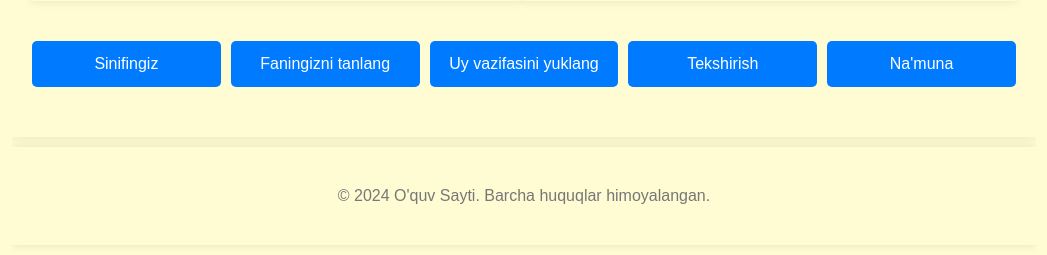
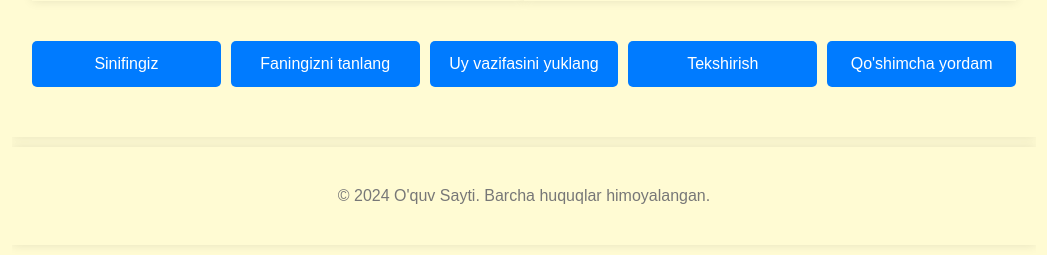
Before and after one commit to sayfullayev0204/school, a Django app: page / in a window 1280 px wide. Shown: the part 1225-1480 px from the top of the page, without its empty margins (116-1163 px from the left). Run offline with Django 5.2, Linux system fonts and the light colour scheme.

Commit message:
Update home.html

```diff
--- a/templates/home.html
+++ b/templates/home.html
@@ -130,7 +130,7 @@
                 <div style="background-color: #007BFF; color: white;"><a href="{% url 'fan' %}">Faningizni tanlang</a></div>
                 <div style="background-color: #007BFF; color: white;"><a href="{% url 'vazifa' %}">Uy vazifasini yuklang</a></div>
                 <div style="background-color: #007BFF; color: white;"><a href="{% url 'tek' %}">Tekshirish</a></div>
-                <div style="background-color: #007BFF; color: white;"><a href="{% url 'info' %}">Na'muna</a></div>
+                <div style="background-color: #007BFF; color: white;"><a href="{% url 'info' %}">Qo'shimcha yordam</a></div>
             </div>
         </div>
         <div class="footer">
```
